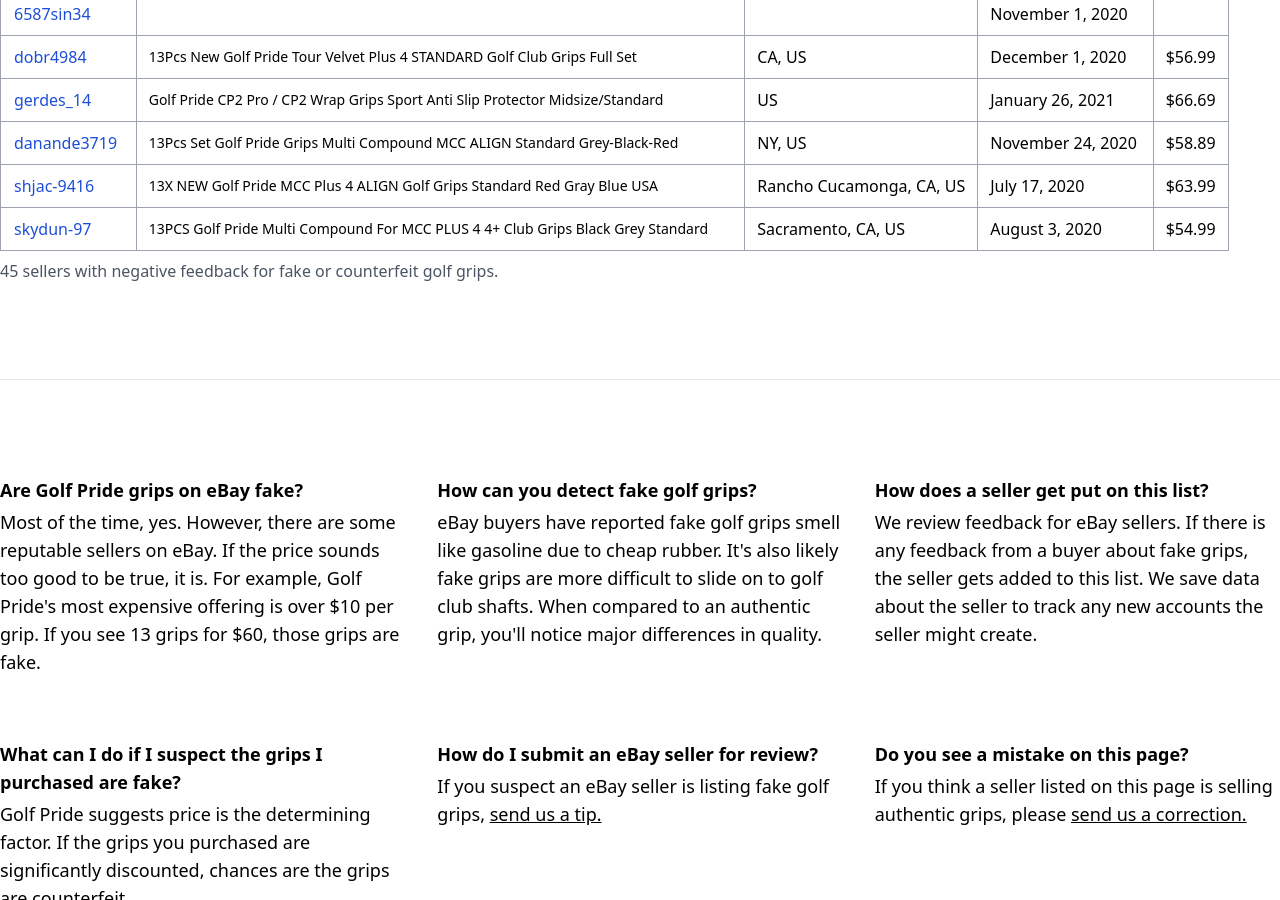
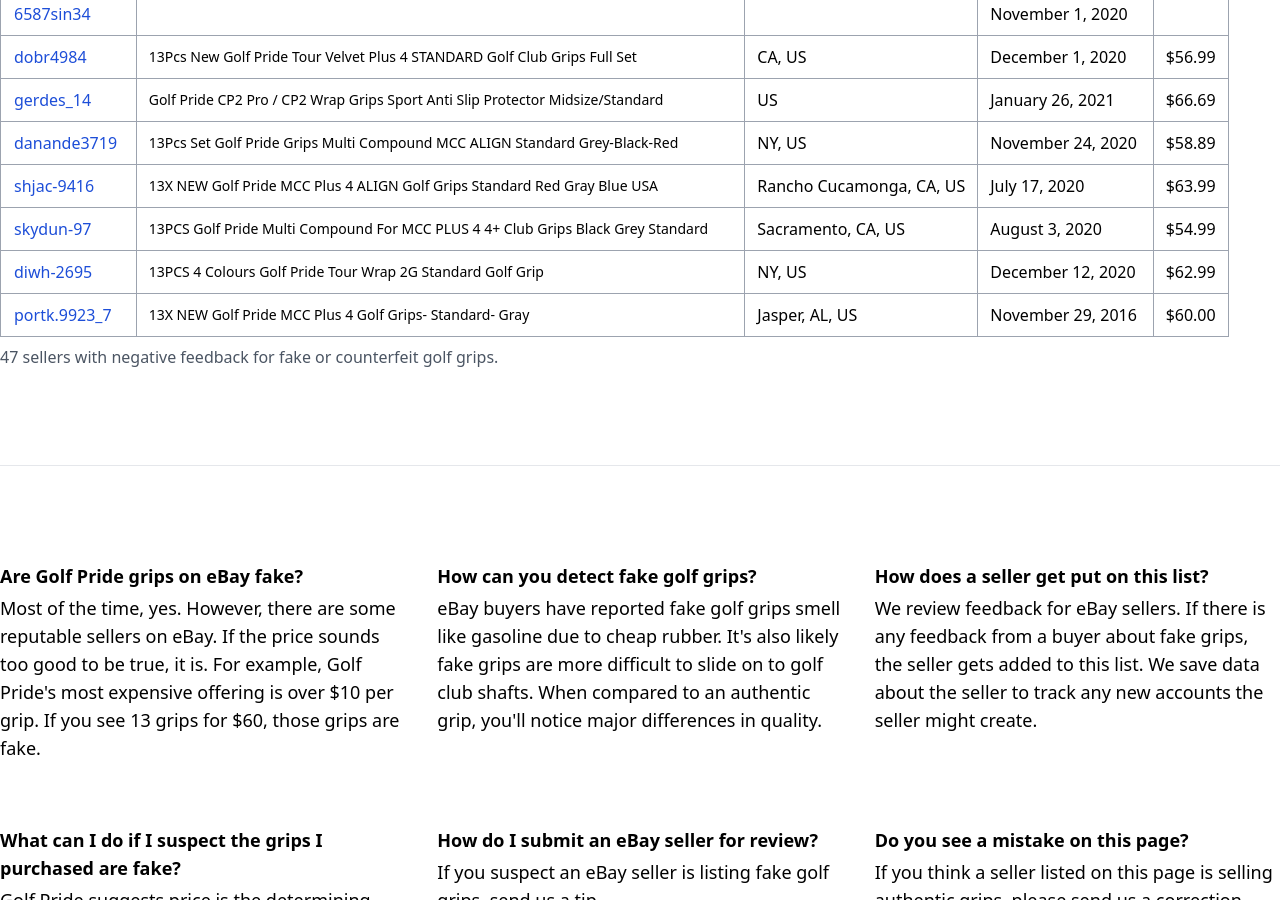
Before and after one commit to djhopper01/fakegolfgrips, a Jekyll site: the page built from docs/index.html, in a window 1280 px wide and 900 px high, scrolled down 1990 px. Built offline with Jekyll 4.4.1, drawn with Linux system fonts in a browser that asks for light colours; comment, search, counter and statistics services are not loaded; some of the changed text lies outside the part shown.

Commit message:
Updates sellers

```diff
--- a/docs/_data/sellers.yml
+++ b/docs/_data/sellers.yml
@@ -313,3 +313,17 @@
   title: 13PCS Golf Pride Multi Compound For MCC PLUS 4 4+ Club Grips Black Grey Standard
   price: $54.99
   created_on: August 3, 2020
+
+- username: diwh-2695
+  profile: https://www.ebay.com/usr/diwh-2695
+  location:  NY, US
+  title: 13PCS 4 Colours Golf Pride Tour Wrap 2G Standard Golf Grip
+  price: $62.99
+  created_on: December 12, 2020
+
+- username: portk.9923_7
+  profile: https://www.ebay.com/usr/portk.9923_7
+  location:  Jasper, AL, US
+  title: 13X NEW Golf Pride MCC Plus 4 Golf Grips- Standard- Gray
+  price: $60.00
+  created_on: November 29, 2016
--- a/docs/_data/suspects.yml
+++ b/docs/_data/suspects.yml
@@ -27,11 +27,9 @@
 - username: jonaedw_5404
 - username: john47-95
 - username: debbme_0
-- username: portk.9923_7
 - username: grigorij2200
 - username: 75muh43_53
 - username: lxyabcwzh
-- username: diwh-2695
 - username: darbur_5697
 - username: ocean_168522
 - username: pollza9
--- a/docs/index.html
+++ b/docs/index.html
@@ -4,7 +4,7 @@
 ---
 
 <div class="text-gray-600">
-  Last updated Sunday, June 20, 2021.
+  Last updated Friday, July 9, 2021.
 </div>
 
 <div class="overflow-x-auto mt-2">
```
